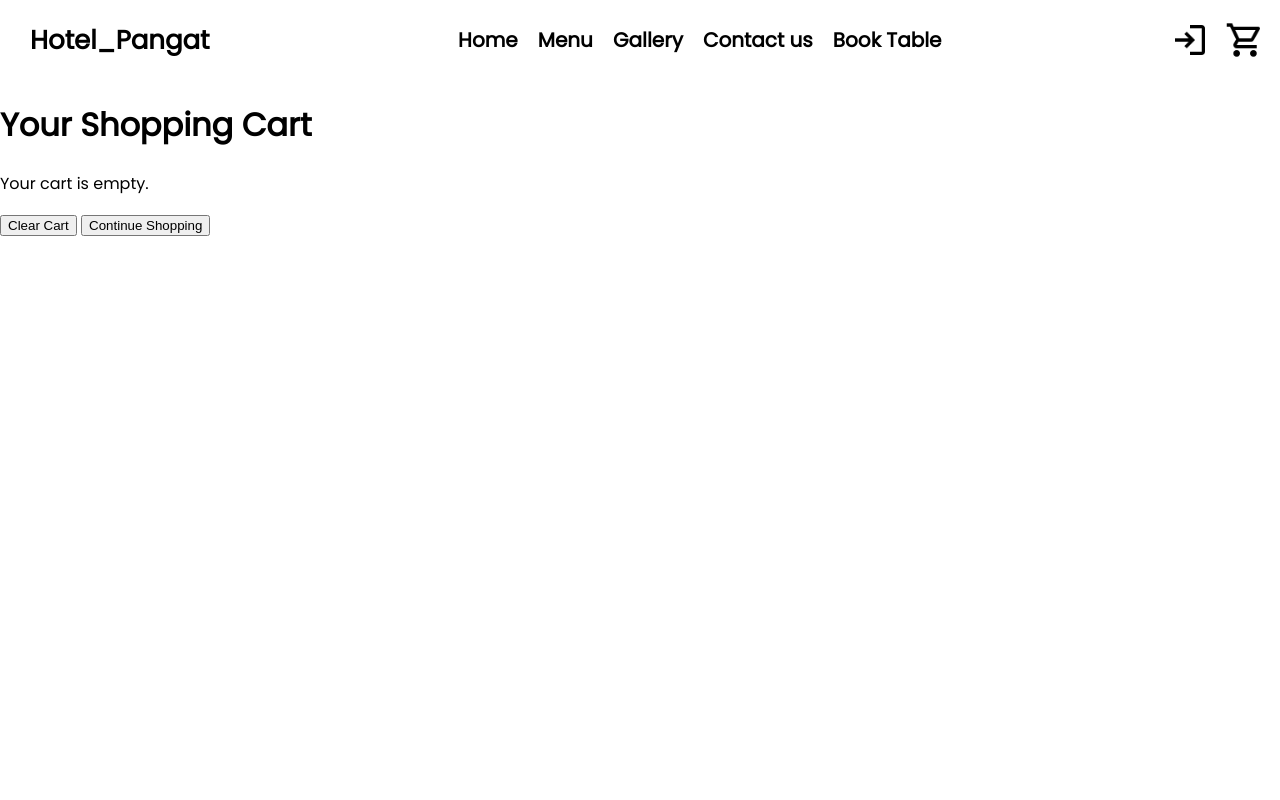
After one commit to Sudarshan2323/Hotel_Pangat, a PHP site: page /Components/cart.html in a window 1280 px wide. The commit adds this page. Run offline with PHP 8.4, Linux system fonts and the light colour scheme.

Commit message:
cart added

```diff
--- /dev/null
+++ b/Components/cart.html
@@ -0,0 +1,50 @@
+<html lang="en">
+<head>
+    <meta charset="UTF-8">
+    <meta name="viewport" content="width=device-width, initial-scale=1.0">
+    <title>Shopping Cart</title>
+    <link rel="stylesheet" href="../Css/index.css">
+    <link rel="stylesheet" href="../Css/cart.css">
+    <link href="https://cdnjs.cloudflare.com/ajax/libs/font-awesome/5.15.3/css/all.min.css" rel="stylesheet"/>
+    <link href="https://fonts.googleapis.com/css2?family=Roboto:wght@400;700&amp;display=swap" rel="stylesheet"/>
+    <style>
+    @import url('https://fonts.googleapis.com/css2?family=Poppins&display=swap');
+    </style>
+
+</head>
+<body>
+
+    <nav>
+        <div class="logo">
+            <!-- <img src="../Images/logo1.png" alt="Pangat_Hotel" > -->
+             <h1>Hotel_Pangat</h1>
+        </div>
+        <ul class="nav-links">
+            <li><a href="index.html">Home</a></li>
+            <li><a href="menu.html">Menu</a></li>
+            <li><a href="#">Gallery</a></li>
+            <li><a href="#">Contact us</a></li>
+            <li><a href="#">Book Table</a></li>
+        </ul>
+        <div class="nav-list">
+            <ul class="item-list">
+                <li><a href="#"><img src="../icon/login.png" alt=""></a></li>
+                <li><a href="#"><img src="../icon/cart.png" alt=""></a></li>
+                <div class="burger">
+                    <img src="../icon/menu.png" alt="bar" class="open">
+                </div>
+                <img src="../icon/close.png" alt="close" class="close">
+
+            </ul>
+        </div>
+    </nav>
+
+    <h1>Your Shopping Cart</h1>
+    <div id="cartItems"></div>
+    <button onclick="clearCart()">Clear Cart</button>
+    <button onclick="goBack()">Continue Shopping</button>
+
+
+    <script src="../Javascript/cart.js"></script>
+</body>
+</html>
--- /dev/null
+++ b/Css/cart.css
@@ -0,0 +1,13 @@
+.cart-item {
+    display: flex;
+    align-items: center;
+    margin-bottom: 20px;
+}
+.cart-item img {
+    height: 100px;
+    width: 100px;
+    margin-right: 20px;
+}
+.cart-item h3 {
+    margin: 0;
+}
--- a/Css/index.css
+++ b/Css/index.css
@@ -359,12 +359,13 @@ nav {
     border-radius: 5px;
     box-shadow: 0 2px 5px rgba(0, 0, 0, 0.1);
     width: 400px;
+    height: 400px;
     z-index: 10;
   }
 
   .card-details img {
-    max-width: 200px;
-    height: auto;
+    width: 100%;
+    height: 70%;
     margin-bottom: 10px;
   }
 
@@ -373,6 +374,12 @@ nav {
     top: 10px;
     right: 10px;
     cursor: pointer;
+  }
+  .card-details #productName{
+    margin: 0;
+  }
+  .card-details #productName #price{
+    margin: 0;
   }
 
 
--- /dev/null
+++ b/Javascript/cart.js
@@ -0,0 +1,41 @@
+function displayCart() {
+    const cartItems = JSON.parse(localStorage.getItem('cart')) || [];
+    const cartContainer = document.getElementById('cartItems');
+
+    if (cartItems.length === 0) {
+        cartContainer.innerHTML = '<p>Your cart is empty.</p>';
+        return;
+    }
+
+    cartItems.forEach(item => {
+        const itemDiv = document.createElement('div');
+        itemDiv.className = 'cart-item';
+        itemDiv.innerHTML = `
+            <img src="${item.image}" alt="${item.name}">
+            <div>
+                <h3>${item.name}</h3>
+                <p>Price: ${item.price}</p>
+            </div>
+            <button onclick='console.log(${item.name})' >Delete Cart</button>
+        `;
+        cartContainer.appendChild(itemDiv);
+    });
+}
+
+function clearCart() {
+    localStorage.removeItem('cart');
+    displayCart();
+}
+
+function goBack() {
+    window.history.back();
+}
+
+const delcart=(Index)=>{
+    let cartItems = JSON.parse(localStorage.getItem('cart')) || [];
+    cartItems.splice(Index, 1);
+    localStorage.setItem('cart', JSON.stringify(cartItems));
+    displayCart();
+}
+
+window.onload = displayCart;
```
Also changed, not shown: Components/index.html (+6 -4 lines), Components/menu.html (+12 -3 lines), Css/menu.css (+28 -2 lines), Javascript/menu.js (+41 -6 lines).
